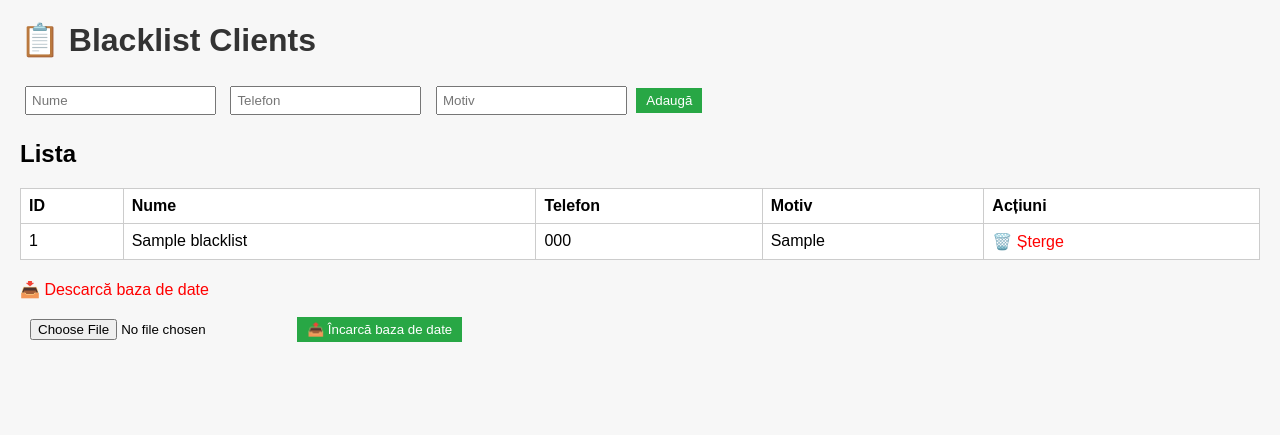
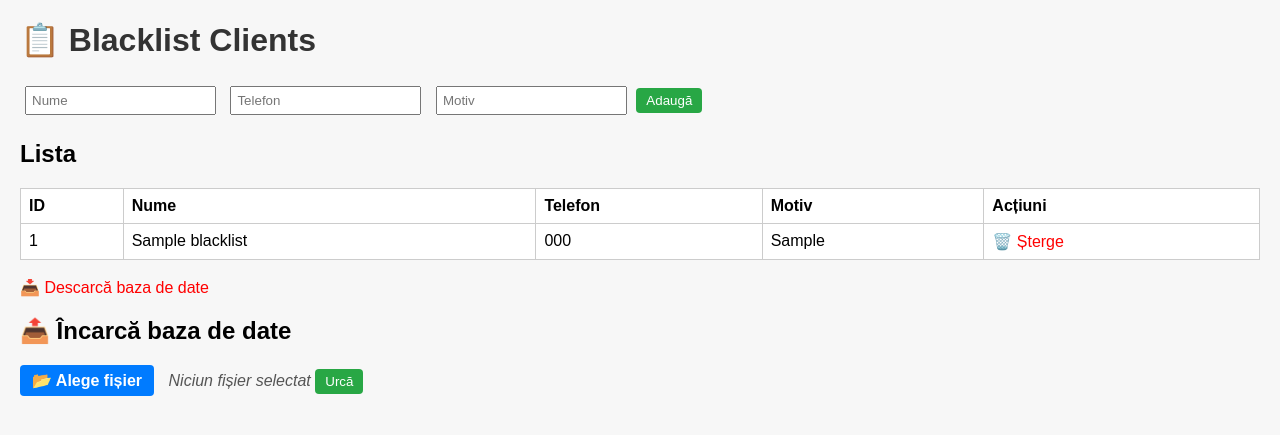
Before and after one commit to gsmcontactct/Web-Blacklist-Clients, a Flask app: page / in a window 1280 px wide. Shown: the top 435 px of the page. Run offline with Flask 3, Linux system fonts and the light colour scheme; tables that the repository leaves empty hold one stand-in row (values such as "Sample post").

Commit message:
Update style.css - custom file upload button + file name display

```diff
--- a/static/style.css
+++ b/static/style.css
@@ -1,7 +1,71 @@
-body { font-family: Arial, sans-serif; margin: 20px; background: #f7f7f7; }
-h1 { color: #333; }
-form input { margin: 5px; padding: 5px; }
-button { padding: 5px 10px; background: #28a745; color: white; border: none; cursor: pointer; }
-table { width: 100%; border-collapse: collapse; margin-top: 20px; background: white; }
-th, td { border: 1px solid #ccc; padding: 8px; text-align: left; }
-a { text-decoration: none; color: red; }
+body {
+    font-family: Arial, sans-serif;
+    margin: 20px;
+    background: #f7f7f7;
+}
+
+h1 {
+    color: #333;
+}
+
+form input {
+    margin: 5px;
+    padding: 5px;
+}
+
+button {
+    padding: 5px 10px;
+    background: #28a745;
+    color: white;
+    border: none;
+    cursor: pointer;
+    border-radius: 4px;
+}
+
+button:hover {
+    background: #218838;
+}
+
+table {
+    width: 100%;
+    border-collapse: collapse;
+    margin-top: 20px;
+    background: white;
+}
+
+th, td {
+    border: 1px solid #ccc;
+    padding: 8px;
+    text-align: left;
+}
+
+a {
+    text-decoration: none;
+    color: red;
+}
+
+/* --- Custom file upload --- */
+.custom-file-upload {
+    display: inline-block;
+    padding: 6px 12px;
+    cursor: pointer;
+    border-radius: 4px;
+    background-color: #007BFF;
+    color: white;
+    font-weight: bold;
+    margin-right: 10px;
+    transition: background 0.2s;
+}
+
+.custom-file-upload:hover {
+    background-color: #0056b3;
+}
+
+input[type="file"] {
+    display: none;
+}
+
+#fileName {
+    font-style: italic;
+    color: #555;
+}
--- a/templates/index.html
+++ b/templates/index.html
@@ -17,6 +17,7 @@
     </form>
 
     <h2>Lista</h2>
+    {% if clients %}
     <table>
         <tr><th>ID</th><th>Nume</th><th>Telefon</th><th>Motiv</th><th>Acțiuni</th></tr>
         {% for client in clients %}
@@ -29,14 +30,35 @@
         </tr>
         {% endfor %}
     </table>
+    {% else %}
+        <p><i>Niciun client în blacklist.</i></p>
+    {% endif %}
 
-    <!-- Butoane DB -->
-    <div style="margin-top:20px;">
-        <a href="{{ url_for('download_db') }}">📥 Descarcă baza de date</a>
-        <form action="{{ url_for('upload_db') }}" method="POST" enctype="multipart/form-data" style="margin-top:10px;">
-            <input type="file" name="file" required>
-            <button type="submit">📤 Încarcă baza de date</button>
-        </form>
-    </div>
+    <br>
+    <a href="/download-db">📥 Descarcă baza de date</a>
+
+    <h2>📤 Încarcă baza de date</h2>
+    <form action="/upload-db" method="POST" enctype="multipart/form-data">
+        <label class="custom-file-upload">
+            📂 Alege fișier
+            <input type="file" name="file" id="fileInput" required>
+        </label>
+        <span id="fileName">Niciun fișier selectat</span>
+        <button type="submit">Urcă</button>
+    </form>
+
+    <!-- Script pentru afișare nume fișier -->
+    <script>
+        const fileInput = document.getElementById('fileInput');
+        const fileName = document.getElementById('fileName');
+
+        fileInput.addEventListener('change', () => {
+            if (fileInput.files.length > 0) {
+                fileName.textContent = fileInput.files[0].name;
+            } else {
+                fileName.textContent = "Niciun fișier selectat";
+            }
+        });
+    </script>
 </body>
 </html>
```
